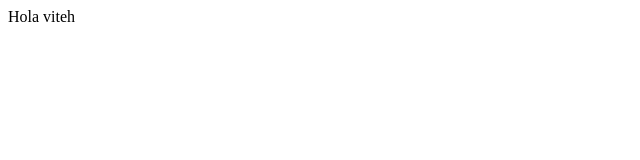
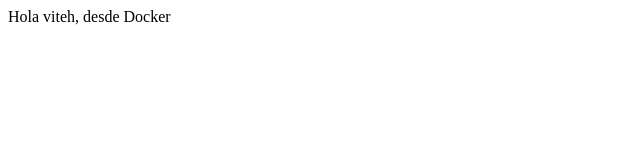
Before and after one commit to zimudec/Devops---Ejemplo-Docker, a website: page public/index.html in a window 1280 px wide. Shown: the whole page, without its empty margins (0-640 px from the left). Drawn offline with Linux system fonts and the light colour scheme.

Commit message:
- Configurado Docker con .dockerignore y Dockerfile - Habilitado servicio de docker en el pc
Usados comandos docker:
- sudo docker build -t test1 . (Para ejecutar lo del archivo Dockerfile)
- sudo docker run -d -p 3000:3000 test1 (Para iniciar el contenedor docker en segundo plano, con el sistema)

Para controlar Docker:
- sudo docker ps (Para ver contenedores iniciados)
- sudo docker kill [código] (Para botar contenedor)

```diff
--- a/public/index.html
+++ b/public/index.html
@@ -4,6 +4,6 @@
 	<title>Hola viteh</title>
 </head>
 <body>
-	Hola viteh
+	Hola viteh, desde Docker
 </body>
 </html>
```
Also changed, not shown: 2 other files.
